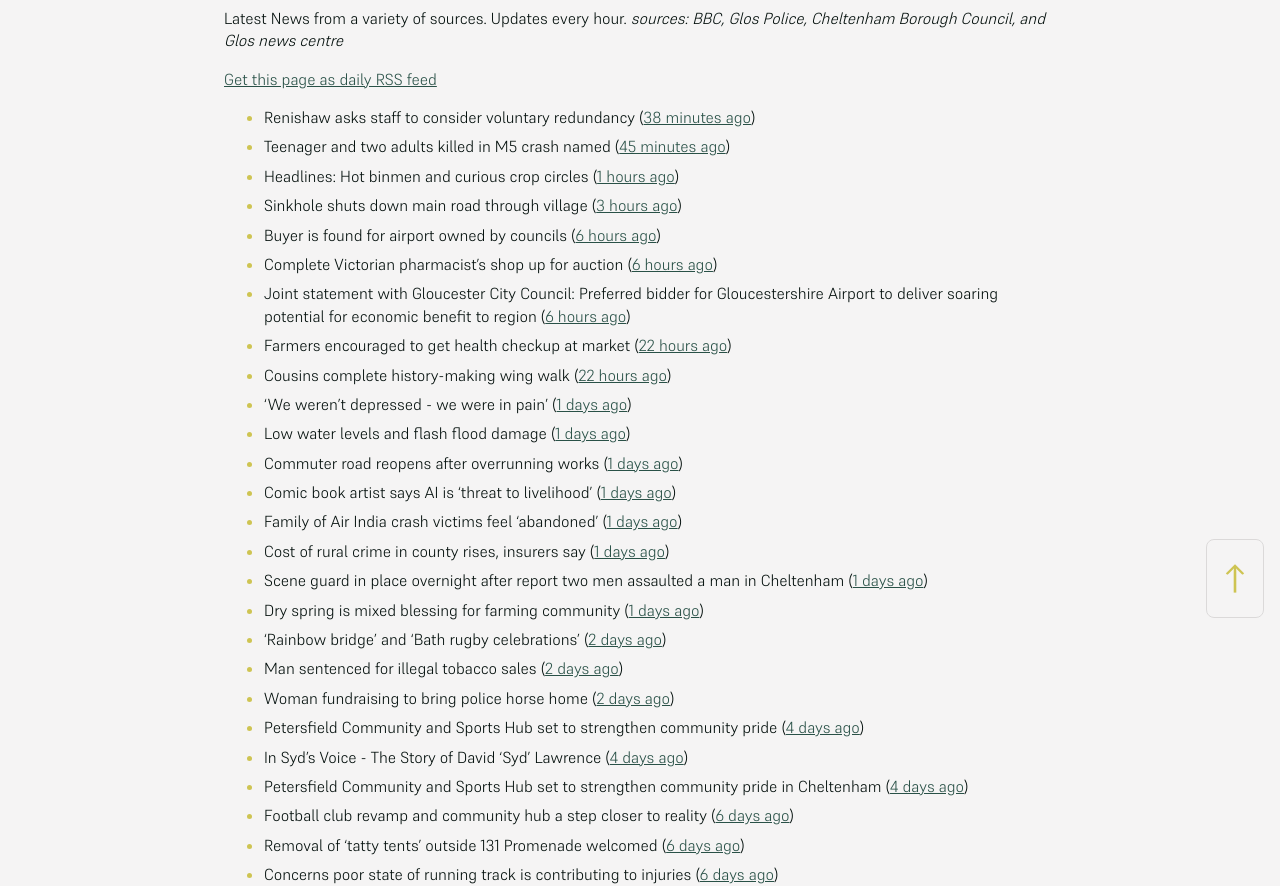
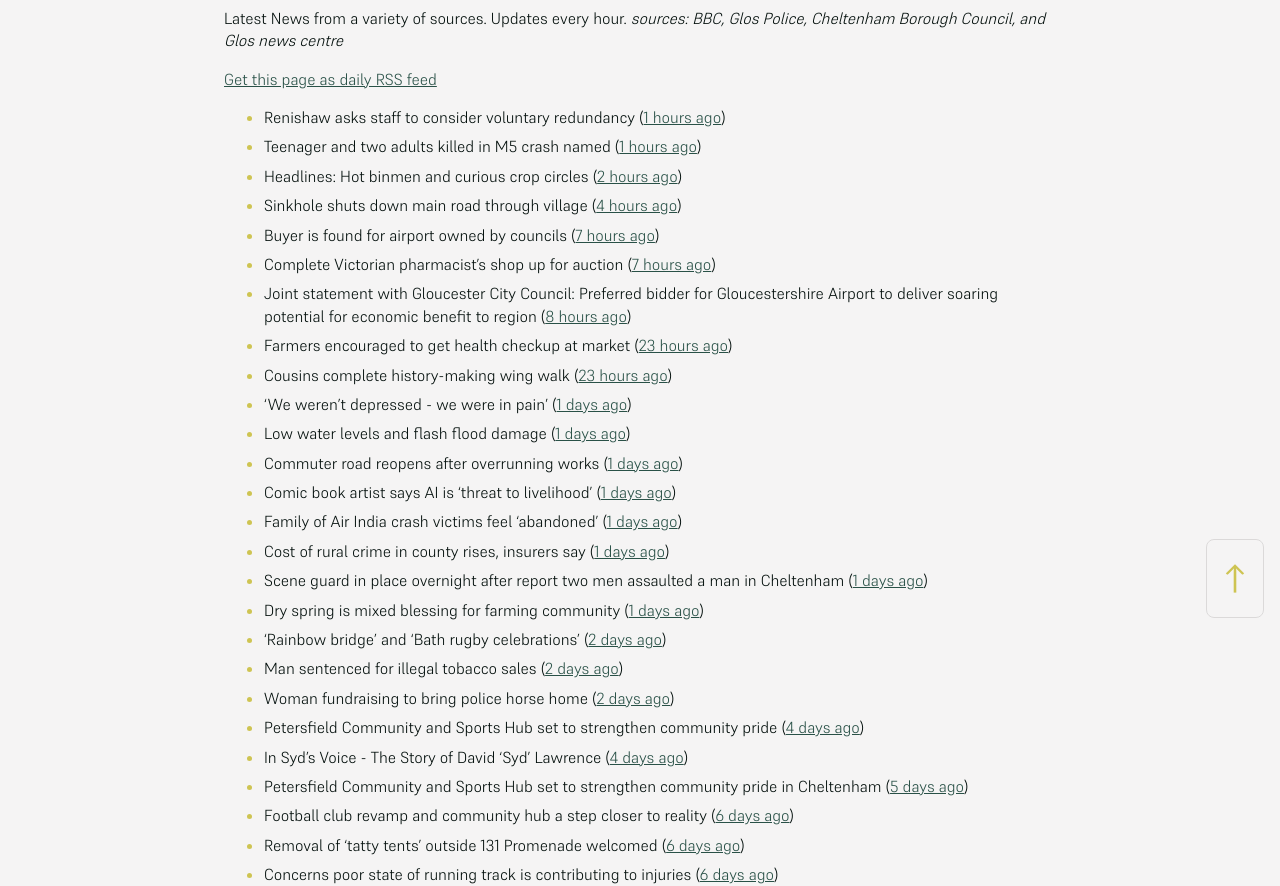
Before and after one commit to mat-0/cheltenham-open-data, a Jekyll site: the page built from _pages/news.md, in a window 1280 px wide. Shown: the part 266-1152 px from the top of the page. Built offline with Jekyll 4.4.1, drawn with Linux system fonts in a browser that asks for light colours.

Commit message:
Updated 2025-06-18 13:09:00

```diff
--- a/_pages/news.md
+++ b/_pages/news.md
@@ -12,15 +12,15 @@ _sources: BBC, Glos Police, Cheltenham Borough Council, and Glos news centre_
 [Get this page as daily RSS feed](/daily.rss)
 
 <!-- news_marker starts -->
-- Renishaw asks staff to consider voluntary redundancy ([38 minutes ago](https://www.bbc.com/news/articles/cwykllmg8pvo))
-- Teenager and two adults killed in M5 crash named ([45 minutes ago](https://www.bbc.com/news/articles/c80prrgepzeo))
-- Headlines: Hot binmen and curious crop circles ([1 hours ago](https://www.bbc.com/news/articles/c5ykj8kq83no))
-- Sinkhole shuts down main road through village ([3 hours ago](https://www.bbc.com/news/articles/c4gk5d89n8zo))
-- Buyer is found for airport owned by councils ([6 hours ago](https://www.bbc.com/news/articles/c70xjdr4veyo))
-- Complete Victorian pharmacist's shop up for auction ([6 hours ago](https://www.bbc.com/news/articles/cly36y5qwz3o))
-- Joint statement with Gloucester City Council: Preferred bidder for Gloucestershire Airport to deliver soaring potential for economic benefit to region ([6 hours ago](https://www.cheltenham.gov.uk/news/article/3021/joint_statement_with_gloucester_city_council_preferred_bidder_for_gloucestershire_airport_to_deliver_soaring_potential_for_economic_benefit_to_region))
-- Farmers encouraged to get health checkup at market ([22 hours ago](https://www.bbc.com/news/articles/c5yxyye6rglo))
-- Cousins complete history-making wing walk ([22 hours ago](https://www.bbc.com/news/articles/czxw6npq667o))
+- Renishaw asks staff to consider voluntary redundancy ([1 hours ago](https://www.bbc.com/news/articles/cwykllmg8pvo))
+- Teenager and two adults killed in M5 crash named ([1 hours ago](https://www.bbc.com/news/articles/c80prrgepzeo))
+- Headlines: Hot binmen and curious crop circles ([2 hours ago](https://www.bbc.com/news/articles/c5ykj8kq83no))
+- Sinkhole shuts down main road through village ([4 hours ago](https://www.bbc.com/news/articles/c4gk5d89n8zo))
+- Buyer is found for airport owned by councils ([7 hours ago](https://www.bbc.com/news/articles/c70xjdr4veyo))
+- Complete Victorian pharmacist's shop up for auction ([7 hours ago](https://www.bbc.com/news/articles/cly36y5qwz3o))
+- Joint statement with Gloucester City Council: Preferred bidder for Gloucestershire Airport to deliver soaring potential for economic benefit to region ([8 hours ago](https://www.cheltenham.gov.uk/news/article/3021/joint_statement_with_gloucester_city_council_preferred_bidder_for_gloucestershire_airport_to_deliver_soaring_potential_for_economic_benefit_to_region))
+- Farmers encouraged to get health checkup at market ([23 hours ago](https://www.bbc.com/news/articles/c5yxyye6rglo))
+- Cousins complete history-making wing walk ([23 hours ago](https://www.bbc.com/news/articles/czxw6npq667o))
 - 'We weren't depressed - we were in pain' ([1 days ago](https://www.bbc.com/news/articles/cvgv27g4wjno))
 - Low water levels and flash flood damage ([1 days ago](https://www.bbc.com/news/articles/cn5krq5pgldo))
 - Commuter road reopens after overrunning works ([1 days ago](https://www.bbc.com/news/articles/c78n5zl514lo))
@@ -34,7 +34,7 @@ _sources: BBC, Glos Police, Cheltenham Borough Council, and Glos news centre_
 - Woman fundraising to bring police horse home ([2 days ago](https://www.bbc.com/news/articles/c1ld0n474llo))
 - Petersfield Community and Sports Hub set to strengthen community pride ([4 days ago](https://gloucesternewscentre.co.uk/petersfield-community-and-sports-hub-set-to-strengthen-community-pride/))
 - In Syd's Voice - The Story of David 'Syd' Lawrence ([4 days ago](https://www.bbc.co.uk/sounds/play/p0lj4vvq))
-- Petersfield Community and Sports Hub set to strengthen community pride in Cheltenham ([4 days ago](https://www.cheltenham.gov.uk/news/article/3020/petersfield_community_and_sports_hub_set_to_strengthen_community_pride_in_cheltenham))
+- Petersfield Community and Sports Hub set to strengthen community pride in Cheltenham ([5 days ago](https://www.cheltenham.gov.uk/news/article/3020/petersfield_community_and_sports_hub_set_to_strengthen_community_pride_in_cheltenham))
 - Football club revamp and community hub a step closer to reality ([6 days ago](https://gloucesternewscentre.co.uk/football-club-revamp-and-community-hub-a-step-closer-to-reality/))
 - Removal of ‘tatty tents’ outside 131 Promenade welcomed ([6 days ago](https://gloucesternewscentre.co.uk/removal-of-tatty-tents-outside-131-promenade-welcomed/))
 - Concerns poor state of running track is contributing to injuries ([6 days ago](https://gloucesternewscentre.co.uk/concerns-poor-state-of-running-track-is-contributing-to-injuries/))
```
Also changed, not shown: _data/flood.json (+4 -4 lines), _pages/fix-my-street.md (+2 -2 lines), index.md (+5 -5 lines).
